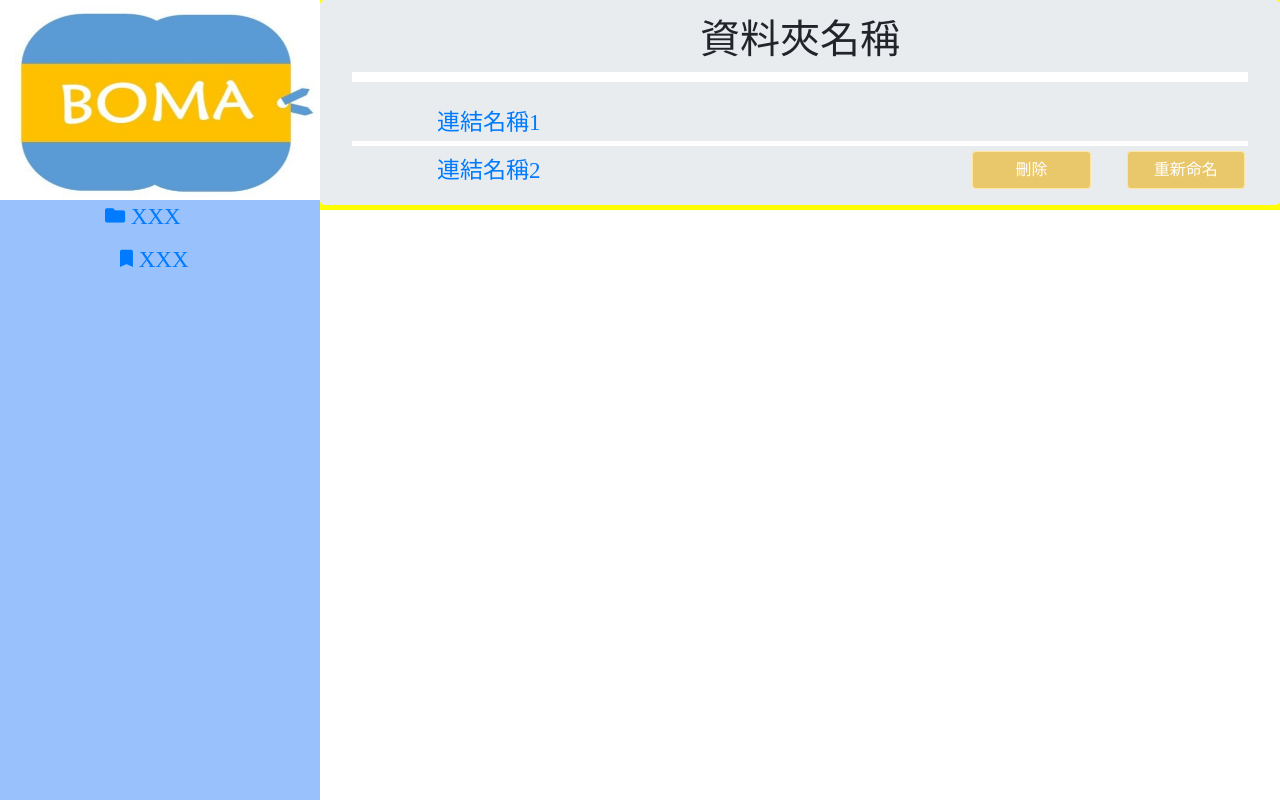
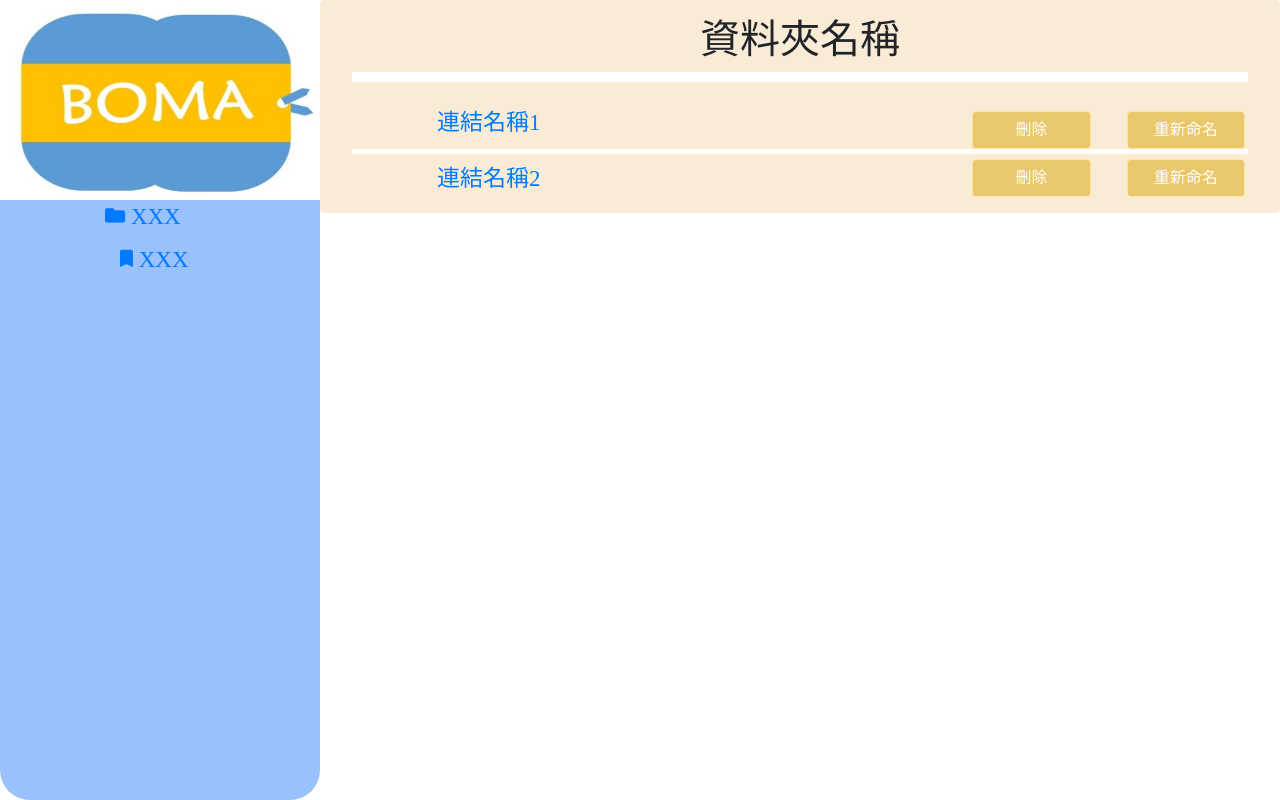
Before and after one commit to ben32388/boma, a Django app: page /test/ in a window 1280 px wide. Run offline with Django 3.2, Linux system fonts and the light colour scheme; the visitor is signed in with stand-in values (Sample User, id 1); some libraries are stand-ins or nearby versions.

Commit message:
更新版面

```diff
--- a/static/css/sidebar.css
+++ b/static/css/sidebar.css
@@ -4,6 +4,7 @@
 
 
 .sidebar-container {
+    border-radius: 30px;
     position: fixed;
     width: 320px;
     height: 100%;
@@ -25,7 +26,7 @@
 .jumbotron {
     padding: 1rem 2rem;
     margin-bottom: 0rem;
-    background-color: #e9ecef;
+    background-color: antiquewhite;
     border-radius: .3rem;
 }
 
@@ -113,7 +114,7 @@
 
 .content-container {
     padding-left: 320px;
-    background-color: yellow;
+    background-color: #fff;
 
 }
 
@@ -142,6 +143,11 @@
 
 }
 
+.folder-name{
+    background-color: bisque;
+    border-radius: 10px;
+}
+
 .form-control {
     display: block;
     width: 100%;
--- a/templates/content.html
+++ b/templates/content.html
@@ -44,6 +44,18 @@
                         <i class="icon ion-md"></i>連結名稱1
                     </a>
                 </div>
+                <div class="col-4">
+                        <div class="row folder-button">
+                            <div class="col">
+                                <button type="submit" class="btn btn-primary">刪除
+                                </button>
+                            </div>
+                            <div class="col">
+                                <button type="submit" class="btn btn-primary">重新命名
+                                </button>
+                            </div>
+                        </div>
+                </div>
             </div>
             <div class="sidebar-line">
                     &nbsp;
--- a/templates/home.html
+++ b/templates/home.html
@@ -68,7 +68,7 @@
 <div class="content-container">
     <div class="container-fluid">
         <div class="jumbotron text-center">
-            <h1>apple 的 BOMA</h1>
+            <h1>apple's BOMA</h1>
 
             <br>
             <div class="row padding-top">
@@ -88,6 +88,7 @@
             </div>
 
             <br>
+            <div class="folder-name">
                 <div class="row ">
                     <div class="col-8 folder-style">
                         <a href="#">
@@ -111,6 +112,7 @@
                                 <div class="col">
                                     <button type="submit" class="btn btn-primary">重新命名
                                     </button>
+                                </div>
                             </div>
                         </div>
                     </div>
```
Lines whose indentation alone changed are shown as unchanged.
